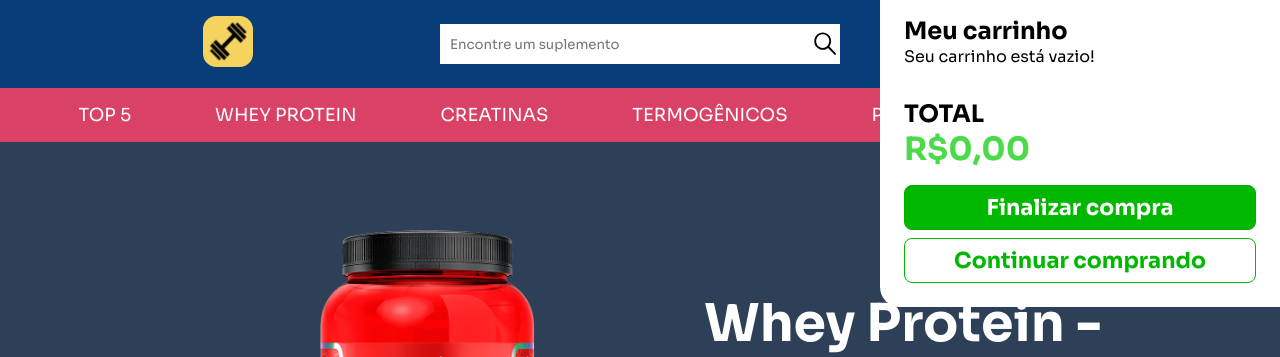
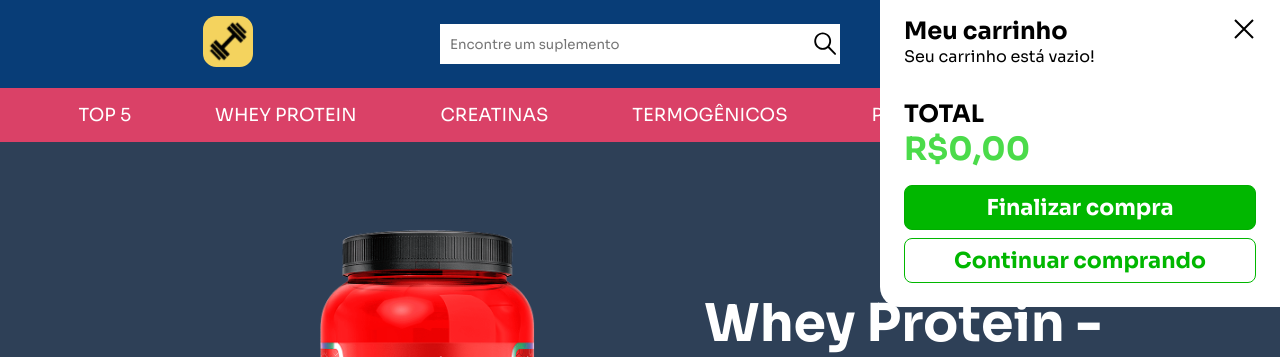
Before and after one commit to pedrocleal/top-suplementos, a React (Vite) app: page / in a window 1280 px wide. Both pictures are taken after a click on the button 1052 px from the left and 44 px from the top of the page. Shown: the top 357 px of the page. Built offline with nearby package versions, Linux system fonts and the light colour scheme.

Commit message:
create cart context

```diff
--- a/src/components/App/index.jsx
+++ b/src/components/App/index.jsx
@@ -1,5 +1,6 @@
-import { createContext, useState } from 'react';
 import { ThemeProvider } from 'styled-components';
+
+import CartProvider from '../../context/CartContext';
 
 import GlobalStyles from '../../assets/styles/global';
 import defaultTheme from '../../assets/styles/themes/default';
@@ -10,13 +11,9 @@
 import ItemsNavigation from '../ItemsNavigation';
 import Routes from '../../Routes';
 
-export const CartContext = createContext();
-
 export default function App() {
-  const [cartItems, setCartItems] = useState([]);
-
   return (
-    <CartContext.Provider value={{ cartItems, setCartItems }}>
+    <CartProvider>
       <ThemeProvider theme={defaultTheme}>
         <GlobalStyles />
         <Container>
@@ -25,6 +22,6 @@
           <Routes />
         </Container>
       </ThemeProvider>
-    </CartContext.Provider>
+    </CartProvider>
   );
 }
--- a/src/components/Cart/index.jsx
+++ b/src/components/Cart/index.jsx
@@ -1,48 +1,59 @@
-import { CartItem, Container } from "./styles"
+import PropTypes from 'prop-types';
+import { useContext, useEffect, useState } from 'react';
+import { CartItem, Container } from './styles';
+import { GrClose } from 'react-icons/gr'
 
 import { Button } from '../Button';
 
-import { CartContext } from "../App";
-import { useContext, useEffect, useState } from "react";
+import { CartContext } from '../../context/CartContext';
 
 export default function Cart({ isOpen, setCart }) {
-
-  const [ total, setTotal ] = useState('00,00');
+  const [total, setTotal] = useState('00,00');
 
   const { cartItems } = useContext(CartContext);
 
-  const itemsPrice = cartItems.map(item => Number(item.price.replace(',','.')));
+  const itemsPrice = cartItems.map((item) => Number(item.price.replace(',', '.')));
 
   useEffect(() => {
-    const total = itemsPrice.reduce((prev, index) => prev + index, 0);
-    setTotal(total.toFixed(2).replace('.',','))
-  }, [cartItems])
+    const totalAmount = itemsPrice.reduce((prev, index) => prev + index, 0);
+    setTotal(totalAmount.toFixed(2).replace('.', ','));
+  }, [cartItems]);
 
   return (
     <Container isOpen={isOpen}>
+      <div className='header'>
         <h2>Meu carrinho</h2>
+        <button onClick={() => setCart(false)}><GrClose /></button>
+      </div>
 
       {cartItems.length !== 0
-      ? cartItems.map(item => (
-        <CartItem key={item.id}>
-          <img src={item.src} alt="Item foto"></img>
+        ? cartItems.map((item) => (
+          <CartItem key={Math.random()}>
+            <img src={item.src} alt="Item foto" />
             <div className="info">
               <strong>{item.name}</strong>
               <span>{item.price}</span>
             </div>
           </CartItem>
         ))
-      : <span>Seu carrinho está vazio!</span>
-    }
+        : <span>Seu carrinho está vazio!</span>}
 
       <div className="footer">
         <h2>TOTAL</h2>
-        <h1>R${total}</h1>
+        <h1>
+          R$
+          {total}
+        </h1>
         <div className="actions">
           <Button>Finalizar compra</Button>
-          <Button onClick={() => setCart(prevState => !prevState)}>Continuar comprando</Button>
+          <Button onClick={() => setCart((prevState) => !prevState)}>Continuar comprando</Button>
         </div>
       </div>
     </Container>
-  )
+  );
 }
+
+Cart.propTypes = {
+  isOpen: PropTypes.bool.isRequired,
+  setCart: PropTypes.func.isRequired,
+};
--- a/src/components/Cart/styles.js
+++ b/src/components/Cart/styles.js
@@ -11,6 +11,8 @@
 `;
 
 export const Container = styled.div`
+  max-height: 100%;
+  overflow-y: auto;
   max-width: 400px;
   width: 100%;
   background: #fff;
@@ -21,6 +23,22 @@
   display: ${({ isOpen }) => (isOpen ? 'block' : 'none')};
   animation: ${showCart} 0.2s ease-in;
   border-radius: 0px 0px 0px 20px;
+
+  .header {
+    display: flex;
+    align-items: center;
+    justify-content: space-between;
+
+    button {
+      background: transparent;
+      outline: none;
+      border: none;
+
+      svg {
+        font-size: 24px;
+      }
+    }
+  }
 
   .footer {
     margin-top: 32px;
--- a/src/components/ListItems/index.jsx
+++ b/src/components/ListItems/index.jsx
@@ -5,22 +5,11 @@
 
 import { supplements } from '../../data/supplements';
 
-import { CartContext } from '../App';
+import { CartContext } from '../../context/CartContext';
 
 export default function ListItems() {
-  const { setCartItems } = useContext(CartContext);
 
-  function handleNewCartItem(item) {
-    setCartItems((prevState) => [
-      {
-        id: item.id,
-        src: item.src,
-        name: item.name,
-        price: item.price.discountPrice,
-      },
-      ...prevState,
-    ]);
-  }
+  const { onAddItemToCart } = useContext(CartContext);
 
   return (
     <Container>
@@ -48,7 +37,7 @@
               </div>
               <div className="actions">
                 <Link to={`/products/${supplement.id}`}>Ver mais</Link>
-                <Button onClick={() => handleNewCartItem(supplement)}>+Carrinho</Button>
+                <Button onClick={() => onAddItemToCart(supplement)}>+Carrinho</Button>
               </div>
             </div>
           </Item>
--- a/src/components/Product/index.jsx
+++ b/src/components/Product/index.jsx
@@ -5,8 +5,13 @@
 
 import getSupplement from '../../data/supplements';
 
+import { CartContext } from '../../context/CartContext';
+import { useContext } from 'react';
+
 export default function Product({ id }) {
   const product = getSupplement(Number(id));
+
+  const { onAddItemToCart } = useContext(CartContext)
 
   return (
     <Container>
@@ -28,7 +33,7 @@
         </span>
         <div className="actions">
           <Button>Comprar</Button>
-          <Button className="cart">+Carrinho</Button>
+          <Button className="cart" onClick={() => onAddItemToCart(product)}>+Carrinho</Button>
         </div>
       </div>
     </Container>
--- /dev/null
+++ b/src/context/CartContext.jsx
@@ -0,0 +1,36 @@
+import PropTypes from 'prop-types';
+
+import { createContext, useState } from 'react';
+
+export const CartContext = createContext();
+
+export default function CartProvider({ children }) {
+
+  const [cartItems, setCartItems] = useState([]);
+
+  function handleNewCartItem(item) {
+    setCartItems((prevState) => [
+      {
+        id: item.id,
+        src: item.src,
+        name: item.name,
+        price: item.price.discountPrice,
+      },
+      ...prevState,
+    ]);
+  }
+
+  return (
+    <CartContext.Provider value={{
+      cartItems,
+      onAddItemToCart: handleNewCartItem,
+    }}
+    >
+      {children}
+    </CartContext.Provider>
+  );
+}
+
+CartProvider.propTypes = {
+  children: PropTypes.node.isRequired,
+};
```
Also changed, not shown: .eslintrc.json. Lines whose indentation alone changed are shown as unchanged.
